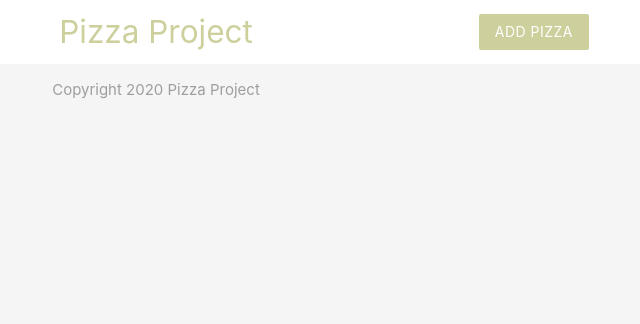
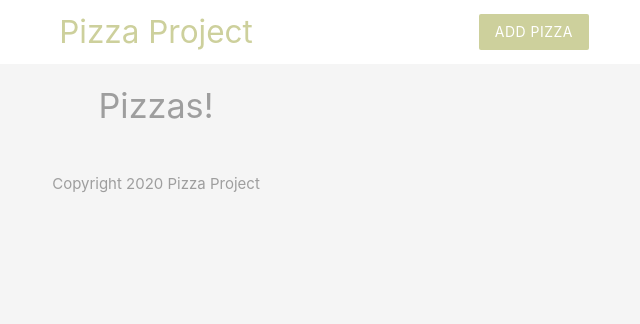
Before and after one commit to OrionJoshi/Pizza-Project, a PHP site: page / in a window 1280 px wide. Shown: the top 324 px of the page, without its empty margins (484-1124 px from the left). Run offline with PHP 8.4, Linux system fonts and the light colour scheme; data that the repository does not hold is empty.

Commit message:
displaying pizzas title and ingredients

```diff
--- a/index.php
+++ b/index.php
@@ -8,7 +8,7 @@
     }
 
     //Write query for all prizzas
-    $sql = 'SELECT title, ingredients, id FROM pizzas';
+    $sql = 'SELECT title, ingredients, id FROM pizzas ORDER BY created_at';
 
     //make query and get result
     $result = mysqli_query($conn,$sql);
@@ -27,6 +27,23 @@
 <html lang="en">
 
     <?php include('templates/header.php'); ?>
+
+    <h4 class="center grey-text">Pizzas!</h4>
+    <div class="container">
+        <div class="row">
+            <?php foreach($pizzas as $pizza){?>
+                <div class="col s6 md3">
+                    <div class="card z-depth-0">
+                        <div class="card-content center">
+                            <h6><?php echo htmlspecialchars($pizzas['title']);?></h6>
+                            <div><?php echo htmlspecialchars($pizza['ingredients']);?></div>
+                        </div>
+                    </div>
+                </div>
+            <?php }?>
+        </div>
+    </div>
+
     <?php include('templates/footer.php'); ?>
 
 
```
